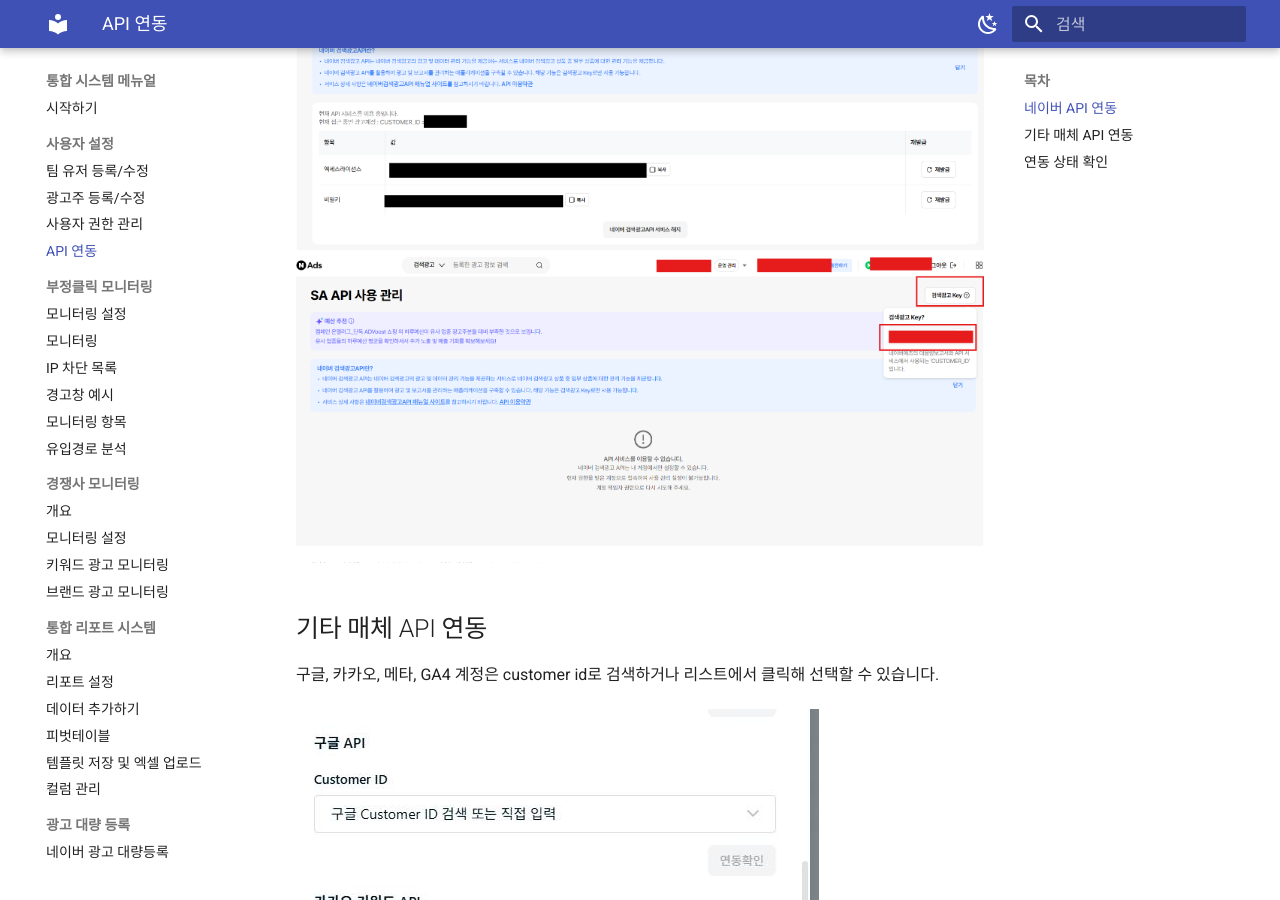
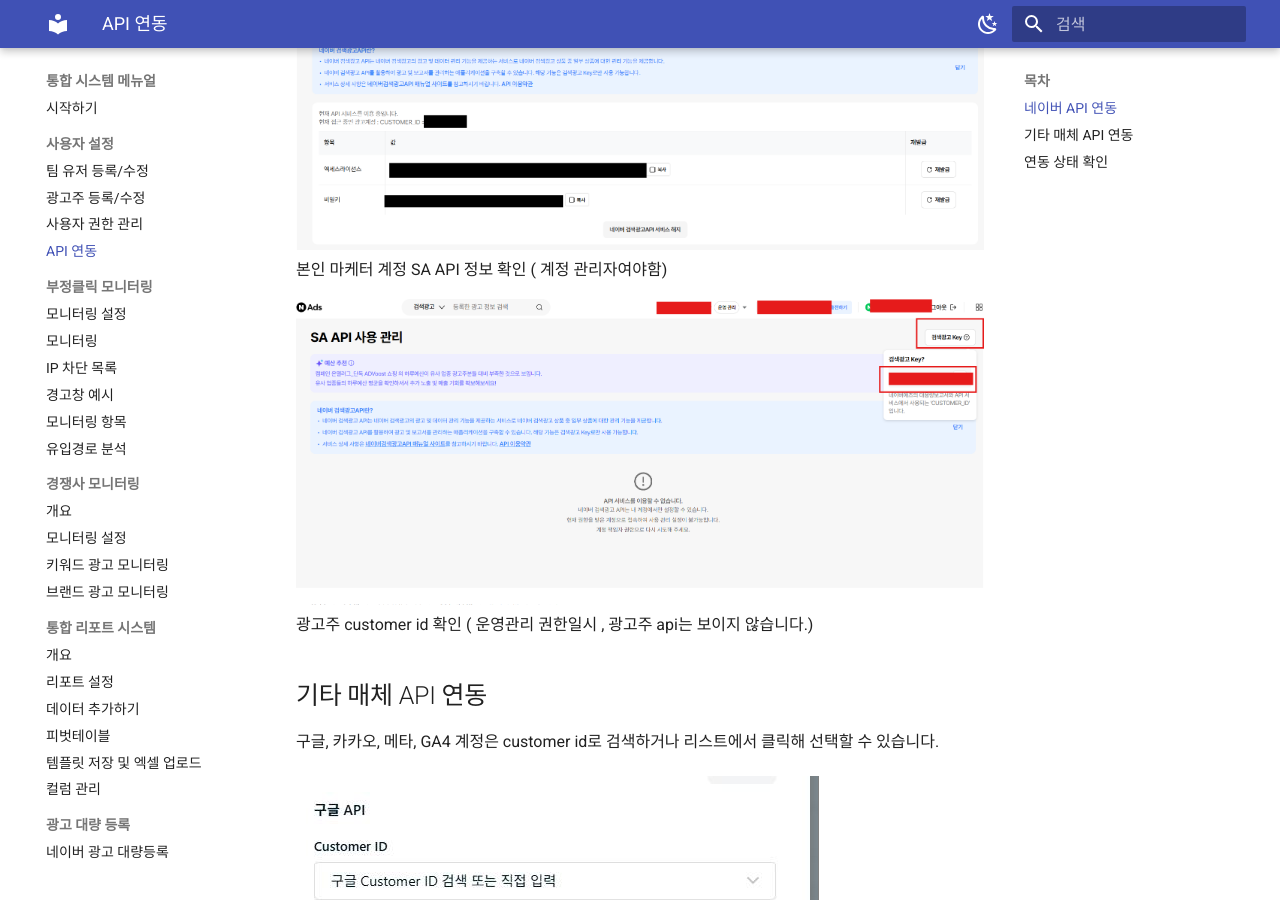
Before and after one commit to EinsHong/ad_system_manual, an MkDocs documentation site: the page built from docs/user-settings/api-integration.md, in a window 1280 px wide and 900 px high, scrolled down 1345 px. Built offline with MkDocs 1.6.1 and Material for MkDocs 9.7.7, drawn with Linux system fonts in a browser that asks for light colours.

Commit message:
Update api-integration.md

```diff
--- a/docs/user-settings/api-integration.md
+++ b/docs/user-settings/api-integration.md
@@ -16,8 +16,10 @@
 !!! warning "꼭 확인하세요"
     - 네이버 광고키 확인 불가시 : 본인의 마케터 계정의 관리자 계정에서  위의 방법으로 네이버 api 키 발급 후, 광고주 customer id  를 확인해 연동합니다.
  ![네이버 API 연동 화면](../assets/img/mkt.png)
+ 본인 마케터 계정 SA API 정보 확인 ( 계정 관리자여야함)
+
 ![네이버 API 연동 화면](../assets/img/mkt2.png)
-
+   광고주 customer id 확인 ( 운영관리 권한일시 , 광고주 api는 보이지 않습니다.)
 
 ## 기타 매체 API 연동
 
```
